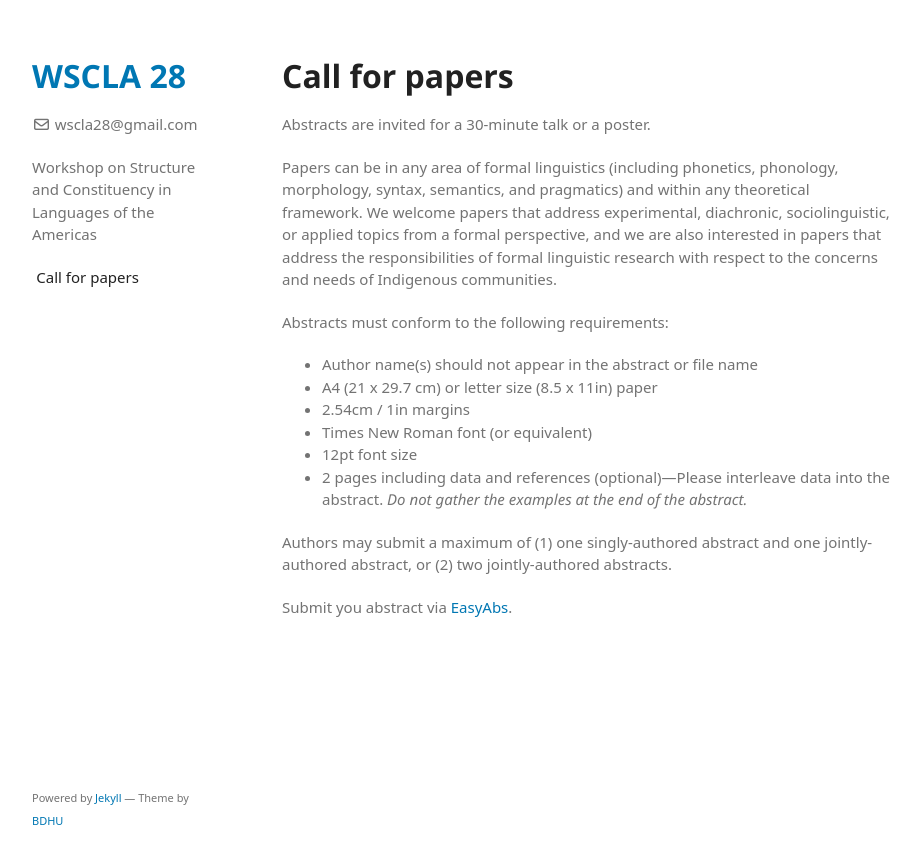
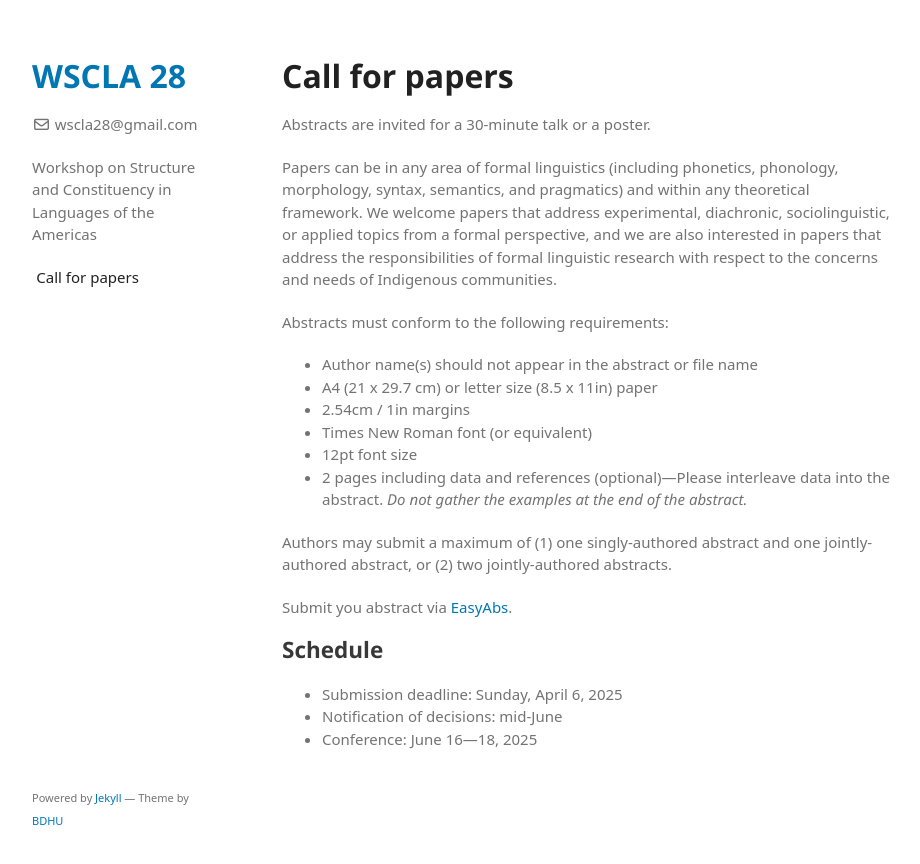
Before and after one commit to wscla28/wscla28.github.io, a Jekyll site: the page built from call.md, in a window 1280 px wide. Shown: the top 864 px of the page, without its empty margins (178-1098 px from the left). Built offline with Jekyll 4.4.1, drawn with Linux system fonts in a browser that asks for light colours; some web fonts are replaced; our own code applies the rules of GitHub Pages for plain Markdown files.

Commit message:
Update call.md

```diff
--- a/call.md
+++ b/call.md
@@ -20,3 +20,9 @@ Abstracts must conform to the following requirements:
 Authors may submit a maximum of (1) one singly-authored abstract and one jointly-authored abstract, or (2) two jointly-authored abstracts.
 
 Submit you abstract via [EasyAbs](https://easyabs.linguistlist.org/conference/WSCLA28/).
+
+## Schedule
+
++ Submission deadline: Sunday, April 6, 2025
++ Notification of decisions: mid-June
++ Conference: June 16—18, 2025
```
